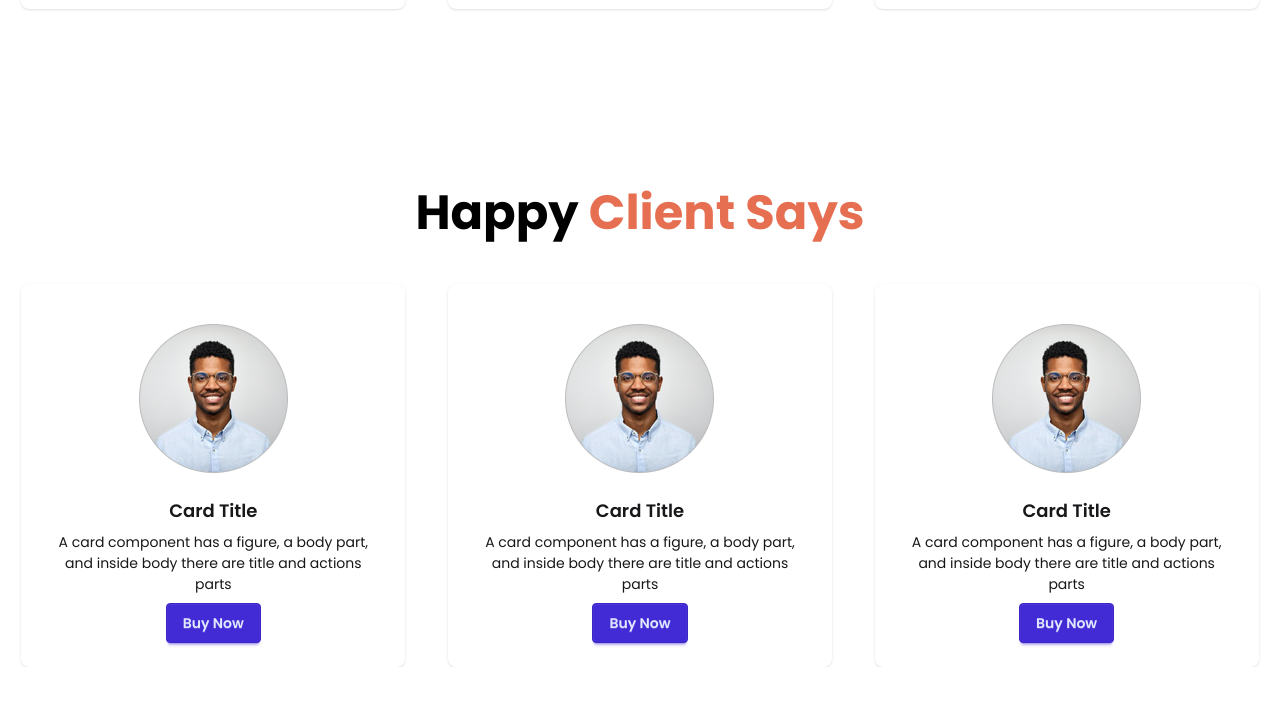
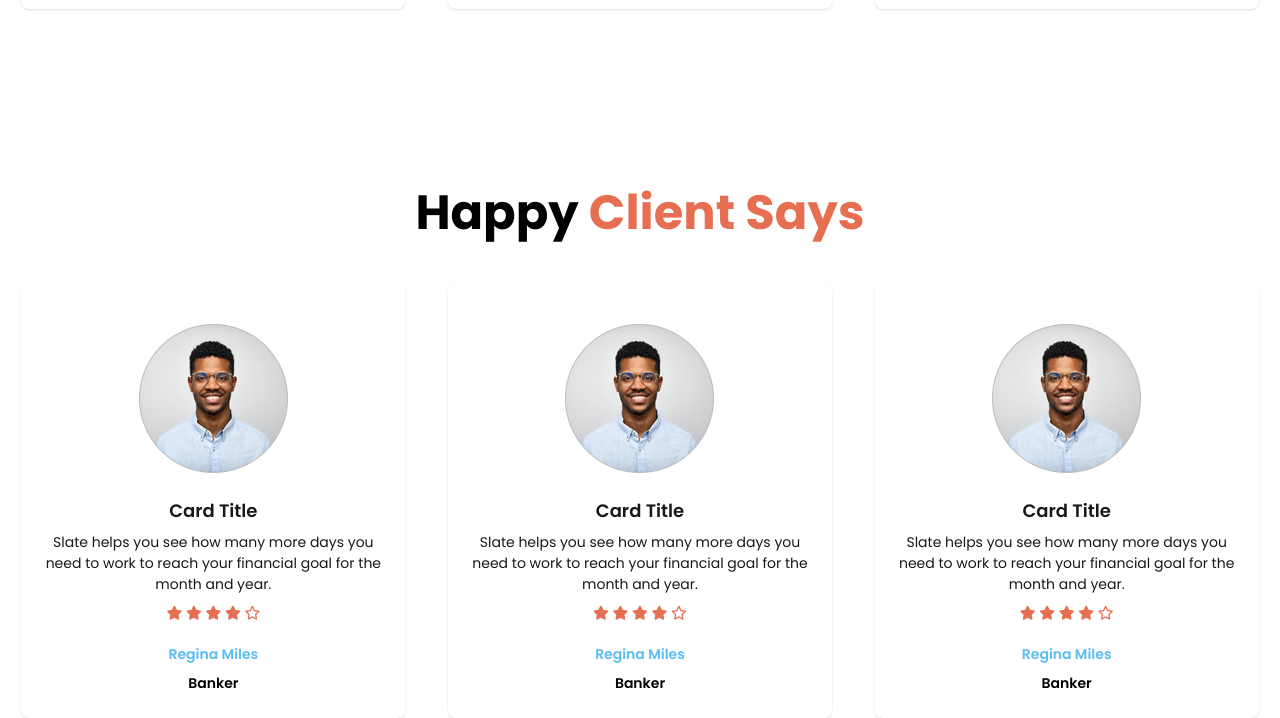
Before and after one commit to ayanC231209/Bike-shop, a plain HTML site: page index.html in a window 1280 px wide. Shown: the part 1859-2577 px from the top of the page. Before the commit the page ends 2526 px from the top, so only its background shows below. Drawn offline with nearby package versions, Linux system fonts and the light colour scheme; a web font is replaced by a local one.

Commit message:
review section done

```diff
--- a/index.html
+++ b/index.html
@@ -10,6 +10,7 @@
 <link rel="preconnect" href="https://fonts.googleapis.com">
 <link rel="preconnect" href="https://fonts.gstatic.com" crossorigin>
 <link href="https://fonts.googleapis.com/css2?family=Bebas+Neue&family=Clicker+Script&family=Lato:ital,wght@0,100;0,300;0,400;0,700;0,900;1,100;1,300;1,400;1,700;1,900&family=Open+Sans:ital,wght@0,300..800;1,300..800&family=Playfair+Display:ital,wght@0,400..900;1,400..900&family=Poppins:ital,wght@0,100;0,200;0,300;0,400;0,500;0,600;0,700;0,800;0,900;1,100;1,200;1,300;1,400;1,500;1,600;1,700;1,800;1,900&family=Roboto:ital,wght@0,100..900;1,100..900&family=Work+Sans:ital,wght@0,100..900;1,100..900&display=swap" rel="stylesheet">
+<link rel="stylesheet" href="https://cdnjs.cloudflare.com/ajax/libs/font-awesome/6.7.2/css/all.min.css" integrity="sha512-Evv84Mr4kqVGRNSgIGL/F/aIDqQb7xQ2vcrdIwxfjThSH8CSR7PBEakCr51Ck+w+/U6swU2Im1vVX0SVk9ABhg==" crossorigin="anonymous" referrerpolicy="no-referrer" />
 <title>Bike-shop</title>
     <style>
       *{
@@ -193,10 +194,19 @@ border:none;
     </figure>
     <div class="card-body items-center text-center">
       <h2 class="card-title">Card Title</h2>
-      <p>A card component has a figure, a body part, and inside body there are title and actions parts</p>
-      <div class="card-actions">
-        <button class="btn btn-primary">Buy Now</button>
-      </div>
+      <p>Slate helps you see how
+        many more days you need
+        to work to reach your financial
+        goal for the month and year.</p>
+        <div class="pb-3">
+          <i class="fa-solid fa-star text-[#E76F51]"></i>
+          <i class="fa-solid fa-star text-[#E76F51]"></i>
+          <i class="fa-solid fa-star text-[#E76F51]"></i>
+          <i class="fa-solid fa-star text-[#E76F51]"></i>
+          <i class="fa-regular fa-star text-[#E76F51]"></i>
+        </div>
+        <h3 class="text-[#5ABCF4] font-semibold">Regina Miles</h3>
+      <h3 class="text-[black] font-semibold">Banker</h3>
     </div>
   </div>
 </div>
@@ -212,10 +222,19 @@ border:none;
       </figure>
       <div class="card-body items-center text-center">
         <h2 class="card-title">Card Title</h2>
-        <p>A card component has a figure, a body part, and inside body there are title and actions parts</p>
-        <div class="card-actions">
-          <button class="btn btn-primary">Buy Now</button>
-        </div>
+        <p>Slate helps you see how
+          many more days you need
+          to work to reach your financial
+          goal for the month and year.</p>
+          <div class="pb-3">
+            <i class="fa-solid fa-star text-[#E76F51]"></i>
+            <i class="fa-solid fa-star text-[#E76F51]"></i>
+            <i class="fa-solid fa-star text-[#E76F51]"></i>
+            <i class="fa-solid fa-star text-[#E76F51]"></i>
+            <i class="fa-regular fa-star text-[#E76F51]"></i>
+          </div>
+          <h3 class="text-[#5ABCF4] font-semibold">Regina Miles</h3>
+        <h3 class="text-[black] font-semibold">Banker</h3>
       </div>
     </div>
   </div>
@@ -230,10 +249,19 @@ border:none;
       </figure>
       <div class="card-body items-center text-center">
         <h2 class="card-title">Card Title</h2>
-        <p>A card component has a figure, a body part, and inside body there are title and actions parts</p>
-        <div class="card-actions">
-          <button class="btn btn-primary">Buy Now</button>
-        </div>
+        <p>Slate helps you see how
+          many more days you need
+          to work to reach your financial
+          goal for the month and year.</p>
+          <div class="pb-3">
+            <i class="fa-solid fa-star text-[#E76F51]"></i>
+            <i class="fa-solid fa-star text-[#E76F51]"></i>
+            <i class="fa-solid fa-star text-[#E76F51]"></i>
+            <i class="fa-solid fa-star text-[#E76F51]"></i>
+            <i class="fa-regular fa-star text-[#E76F51]"></i>
+          </div>
+          <h3 class="text-[#5ABCF4] font-semibold">Regina Miles</h3>
+        <h3 class="text-[black] font-semibold">Banker</h3>
       </div>
     </div>
   </div>
```
